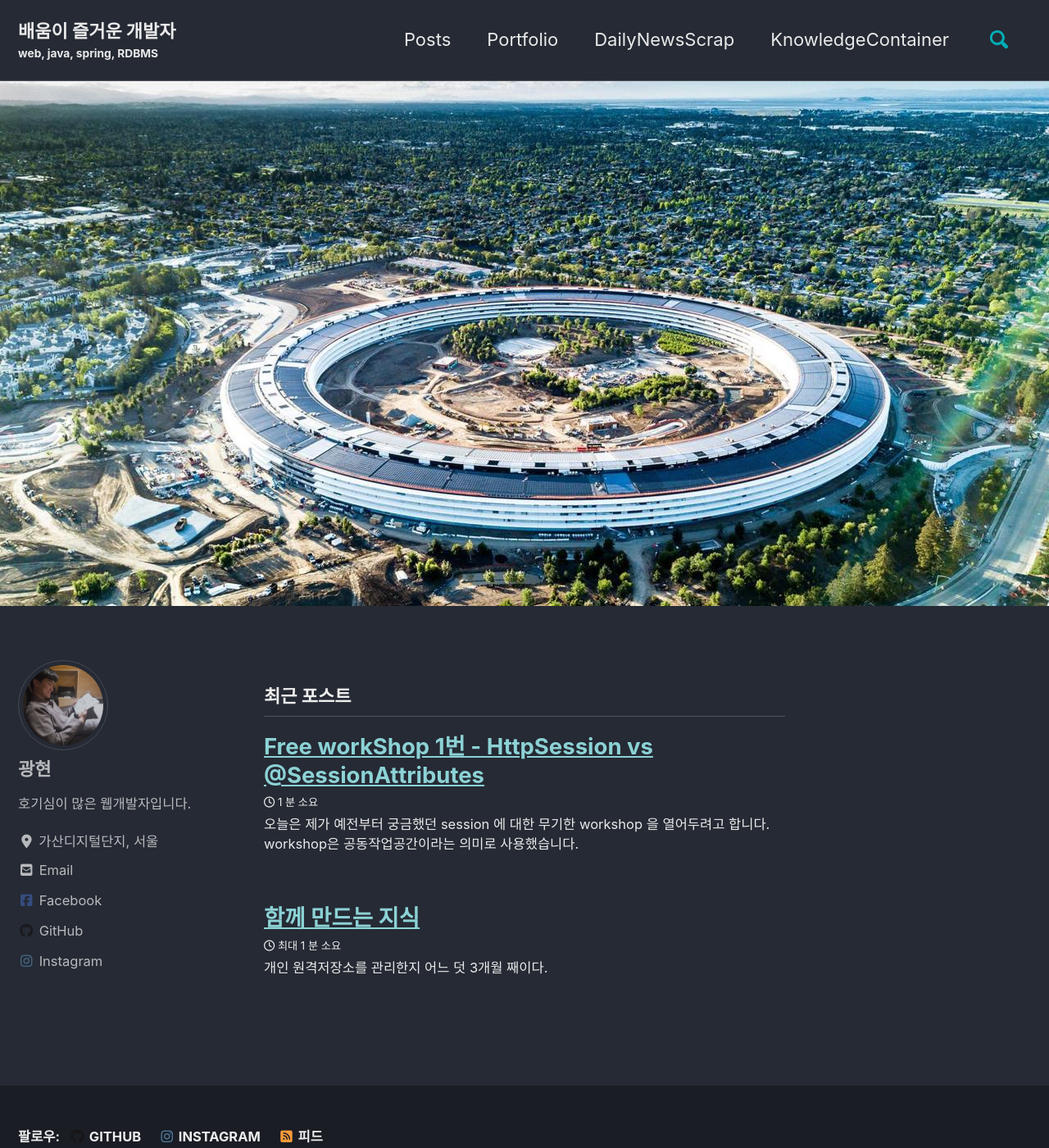
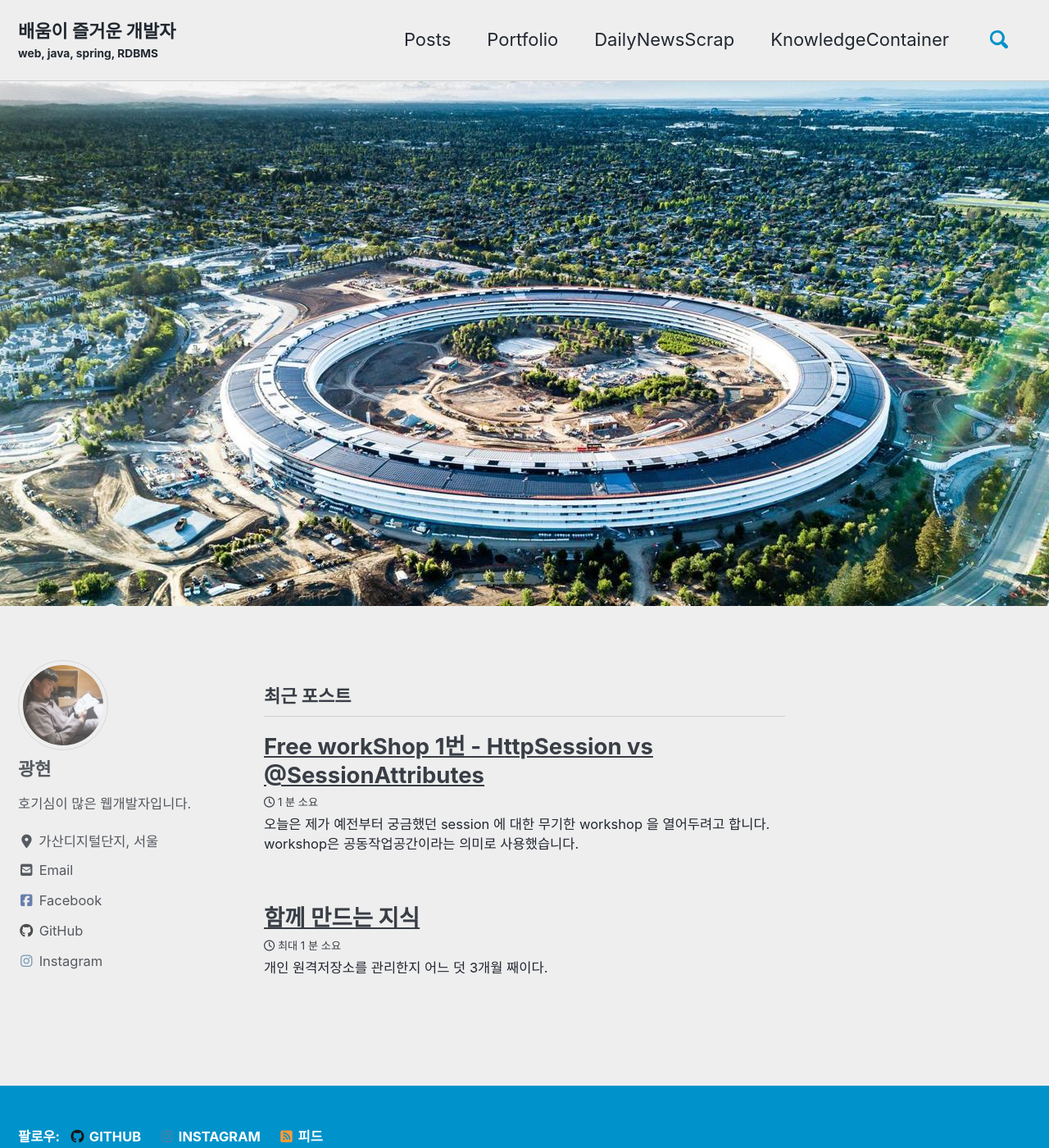
Before and after one commit to mmmmicha/wjdrhkd456.github.io, a Jekyll site: the page built from index.html, in a window 1280 px wide and 1400 px high. Shown: the whole window at 82% size. Built offline with Jekyll 4.4.1, drawn with Linux system fonts in a browser that asks for light colours; cached includes are drawn as plain includes; nearby versions of some CDN libraries; the list of posts is cut into pages by our own code.

Commit message:
Update _config.yml

```diff
--- a/_config.yml
+++ b/_config.yml
@@ -13,7 +13,7 @@
 # theme                  : "minimal-mistakes-jekyll"
 # remote_theme           : "mmistakes/minimal-mistakes"
 remote_theme             : "mmistakes/minimal-mistakes"
-minimal_mistakes_skin    : "dark" # "default", "air", "aqua", "contrast", "dark", "dirt", "neon", "mint", "plum", "sunrise"
+minimal_mistakes_skin    : "air" # "default", "air", "aqua", "contrast", "dark", "dirt", "neon", "mint", "plum", "sunrise"
 
 # Site Settings
 locale                   : "ko-KR"
@@ -24,25 +24,25 @@ name                     : "KwangHyeon-Jeong"
 description              : "배움을 즐기는 사람들의 자유로운 소통의 장이 되었으면 합니다."
 url                      : "https://wjdrhkd456.github.io" # the base hostname & protocol for your site e.g. "https://mmistakes.github.io"
 baseurl                  : # the subpath of your site, e.g. "/blog"
-repository               : # GitHub username/repo-name e.g. "mmistakes/minimal-mistakes"
+repository               : "wjdrhkd456/wjdrhkd456.github.io" # GitHub username/repo-name e.g. "mmistakes/minimal-mistakes"
 teaser                   : # path of fallback teaser image, e.g. "/assets/images/500x300.png"
 logo                     : # path of logo image to display in the masthead, e.g. "/assets/images/88x88.png"
 masthead_title           : # overrides the website title displayed in the masthead, use " " for no title
 # breadcrumbs            : false # true, false (default)
 words_per_minute         : 200
 comments:
-  provider               : "facebook" # false (default), "disqus", "discourse", "facebook", "staticman", "staticman_v2", "utterances", "custom"
+  provider               : "utterances" # false (default), "disqus", "discourse", "facebook", "staticman", "staticman_v2", "utterances", "custom"
   disqus:
     shortname            : # https://help.disqus.com/customer/portal/articles/466208-what-s-a-shortname-
   discourse:
     server               : # https://meta.discourse.org/t/embedding-discourse-comments-via-javascript/31963 , e.g.: meta.discourse.org
   facebook:
     # https://developers.facebook.com/docs/plugins/comments
-    appid                : "optimal"
-    num_posts            : 5 # 5 (default)
-    colorscheme          : "dark" # "light" (default), "dark"
+    appid                : # "optimal"
+    num_posts            : # 5 (default)
+    colorscheme          : # "light" (default), "dark"
   utterances:
-    theme                : # "github-light" (default), "github-dark"
+    theme                : "github-light" # "github-light" (default), "github-dark"
     issue_term           : # "pathname" (default)
   staticman:
     branch               : # "master"
```
